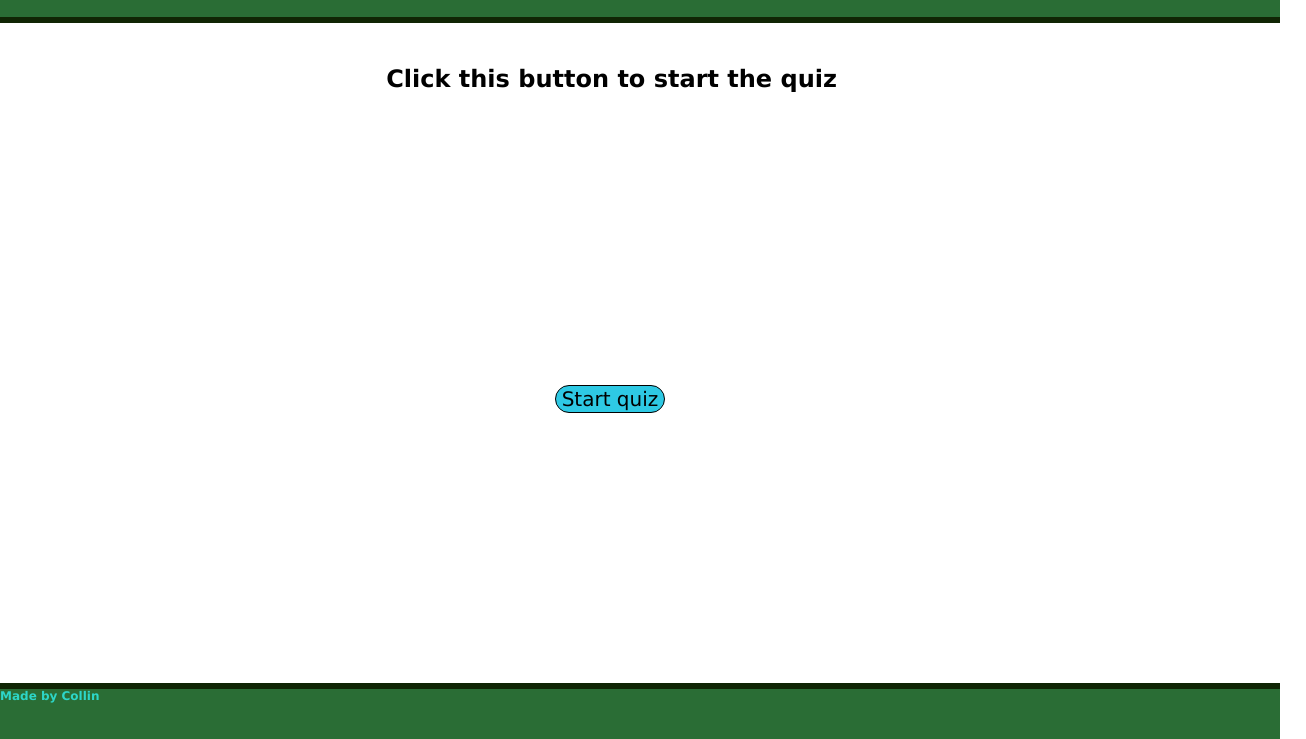
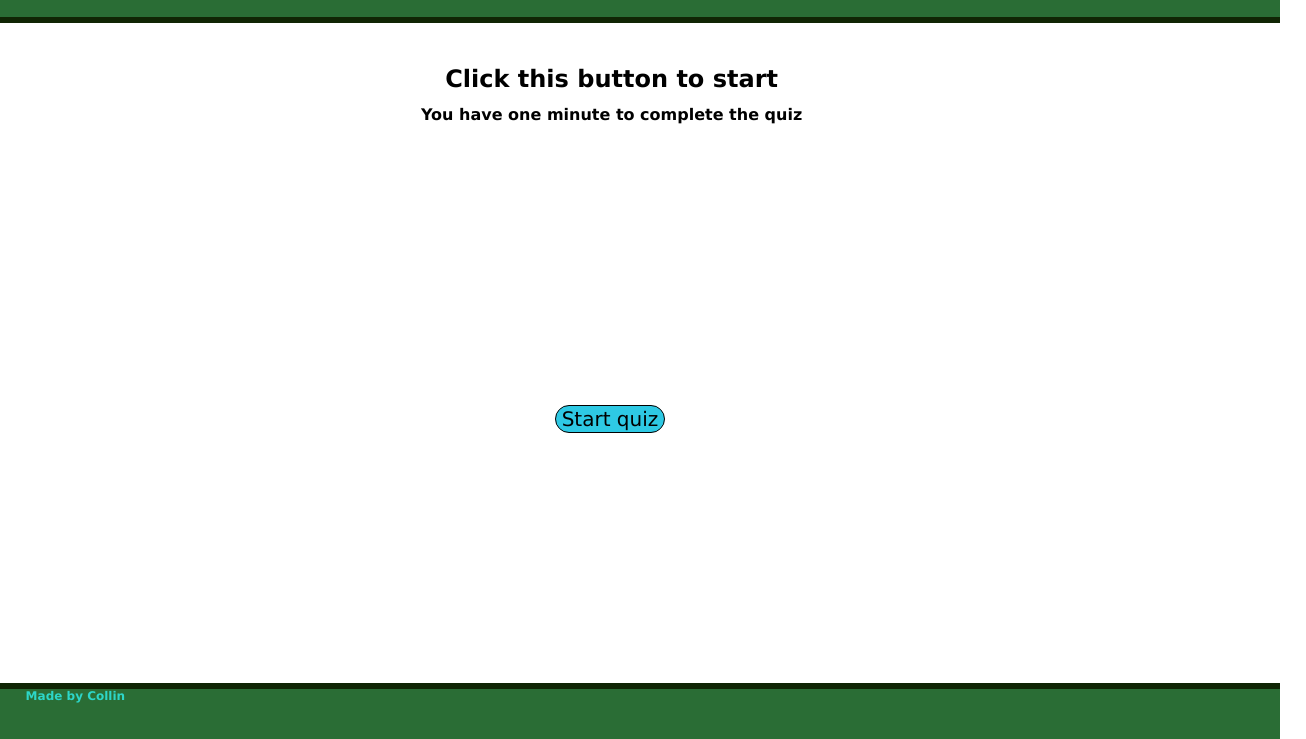
Before and after one commit to CollinA7/animal-quiz, a plain HTML site: page index.html in a window 1280 px wide. Shown: the part 61-800 px from the top of the page, 1306 px wide, since content can reach past the window. Drawn offline with Linux system fonts and the light colour scheme.

Commit message:
added pseudocode

```diff
--- a/assets/css/style.css
+++ b/assets/css/style.css
@@ -25,6 +25,8 @@ footer {
 footer h4 {
     font-size: 12px;
     text-align: left;
+    position: relative;
+    left: 2%;
 }
 
 .quiz-body{
@@ -39,6 +41,12 @@ footer h4 {
     height: 40px;
     position: relative;
     text-align: center;
+}
+
+.quiz-body h4 {
+    height: 20px;
+    text-align: center;
+    position: relative;
 }
 
 button {
--- a/index.html
+++ b/index.html
@@ -10,12 +10,12 @@
 <body>
     <header>
         <h1>Welcome to the wildlife quiz!</h1>
-        <div><!--Timer placeholder--></div>
     </header>
     <main>
         <div class="quiz-body">
-            <h2>Click this button to start the quiz</h2>
-            <button>Start quiz</button>
+            <h2>Click this button to start</h2>
+            <h4>You have one minute to complete the quiz</h4>
+            <button class="btn" id="start-button">Start quiz</button>
         </div>
     </main>
     <footer>
```
Also changed, not shown: assets/js/script.js (+21 -0 lines).
